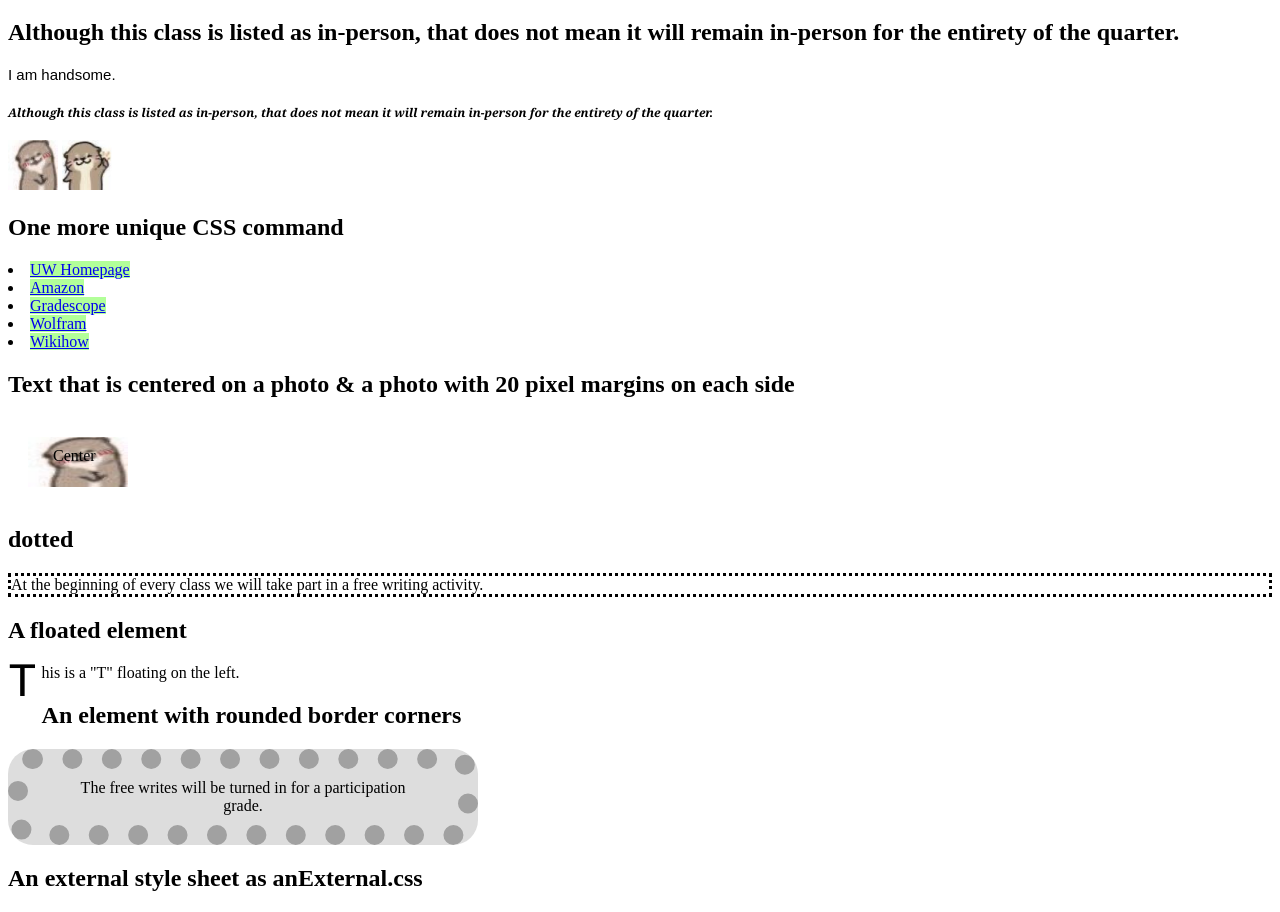
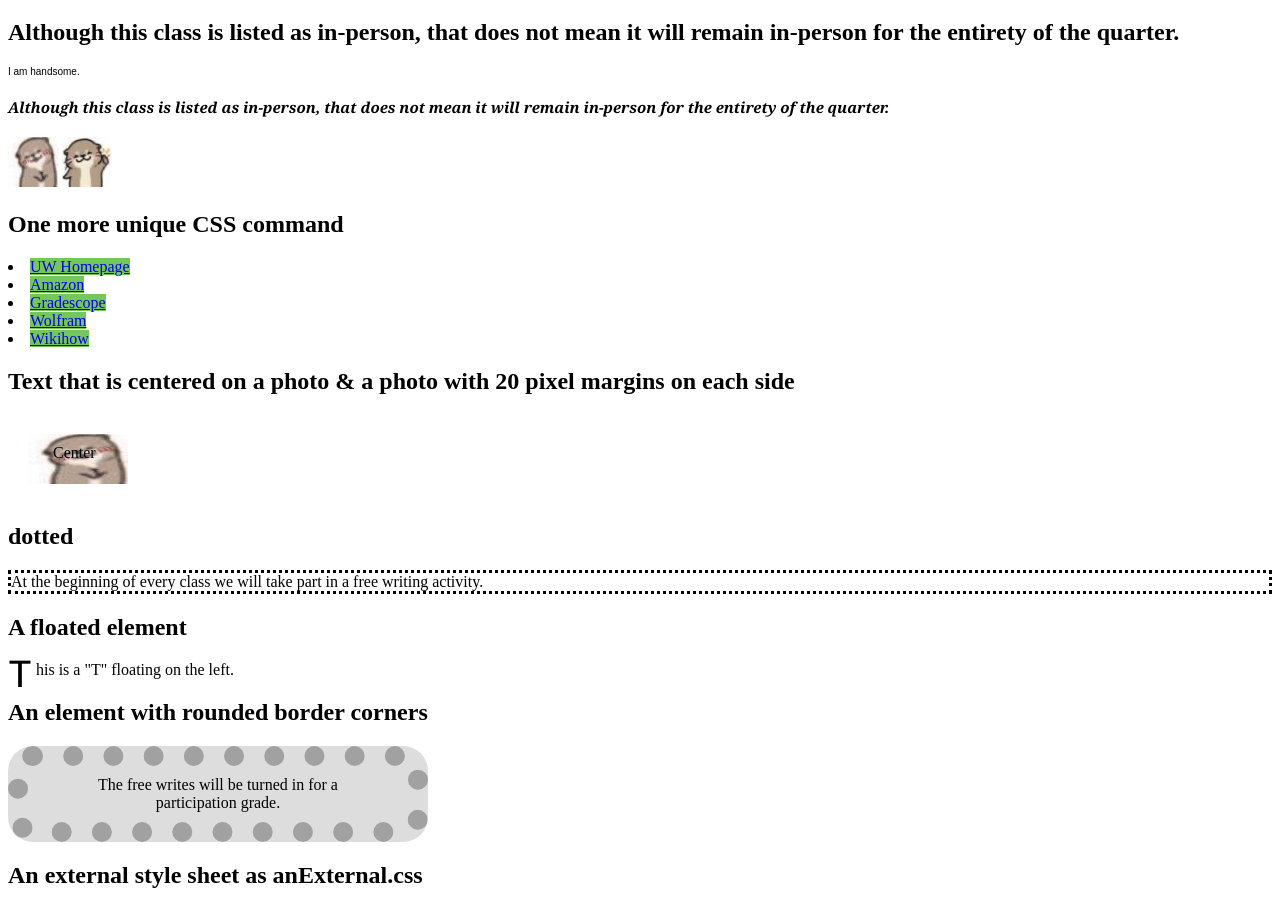
Before and after one commit to szhang5-1934831/szhang5-1934831.github.io, a plain HTML site: page someCss.html in a window 1280 px wide. Shown: the part 61-973 px from the top of the page. Drawn offline with Linux system fonts and the light colour scheme.

Commit message:
Add files via upload

```diff
--- a/anExternal.css
+++ b/anExternal.css
@@ -1,9 +1,9 @@
 p.p1 {
-  font: 15px arial, sans-serif;
+  font: 10px arial, sans-serif;
 }
 
 p.p2 {
-  font: italic bold 12px/30px Georgia, serif;
+  font: italic bold 15px/30px Georgia, serif;
 }
 
 img.image1
@@ -18,10 +18,10 @@ img.image2
 	width:50px;
 }
 
-a:link {background-color:#B2FF99;}
-a:visited {background-color:#FFFF85;}
-a:hover {background-color:#FF704D;}
-a:active {background-color:#FF704D;}
+a:link {background-color:#76c75b;}
+a:visited {background-color:#cfcf5d;}
+a:hover {background-color:#b6604a;}
+a:active {background-color:#c7330f;}
 
 img.image3
 {
@@ -31,7 +31,7 @@ img.image3
 span.s {
 float: left;
 width: 0.7em;
-font-size: 300%;
+font-size: 250%;
 font-family: algerian, courier;
 line-height: 80%;
 }
@@ -42,6 +42,6 @@ text-align:center;
 border:20px dotted #a1a1a1;
 padding:10px 40px;
 background:#dddddd;
-width:350px;
+width:300px;
 border-radius:25px;
 }
```
